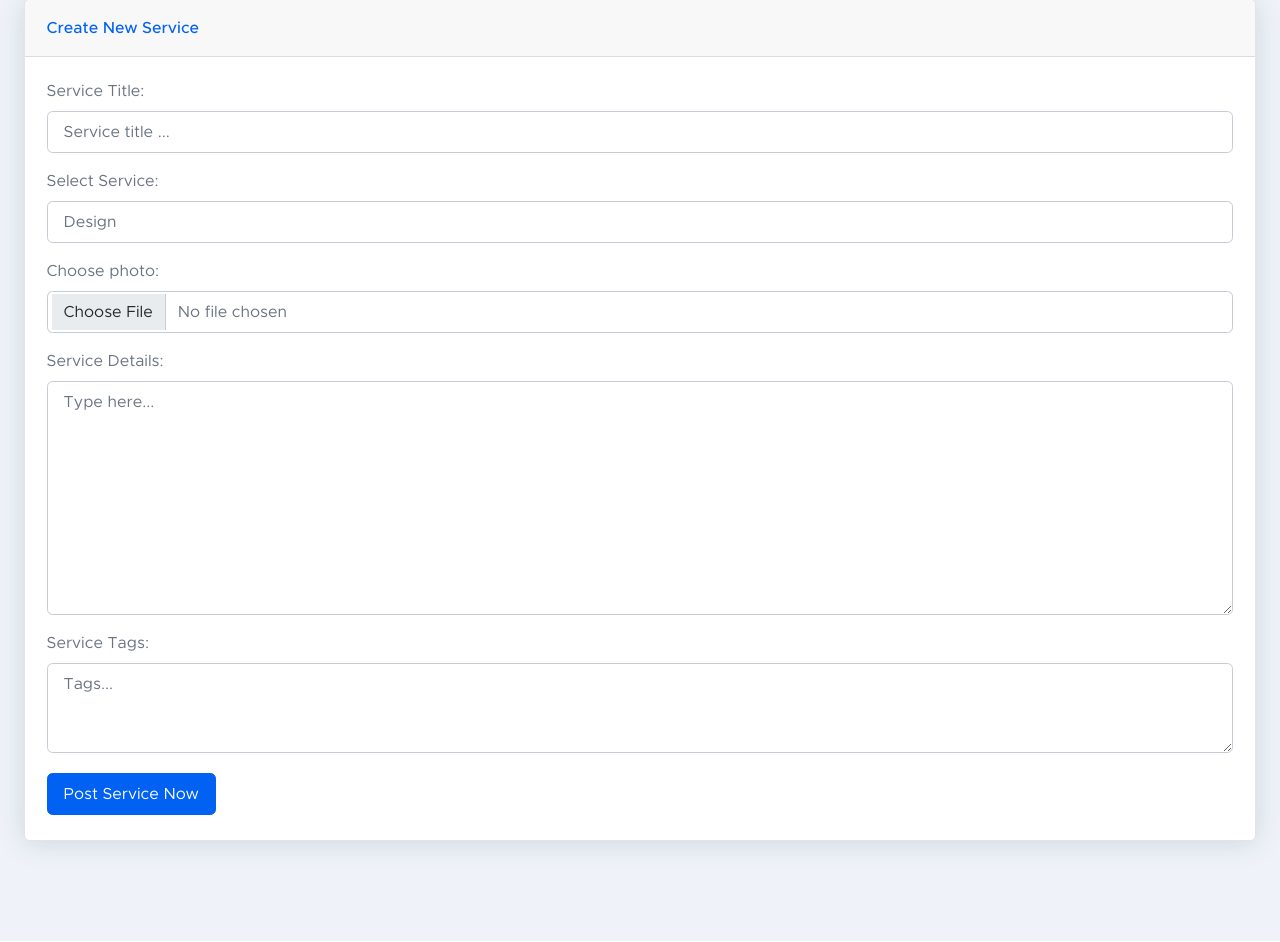
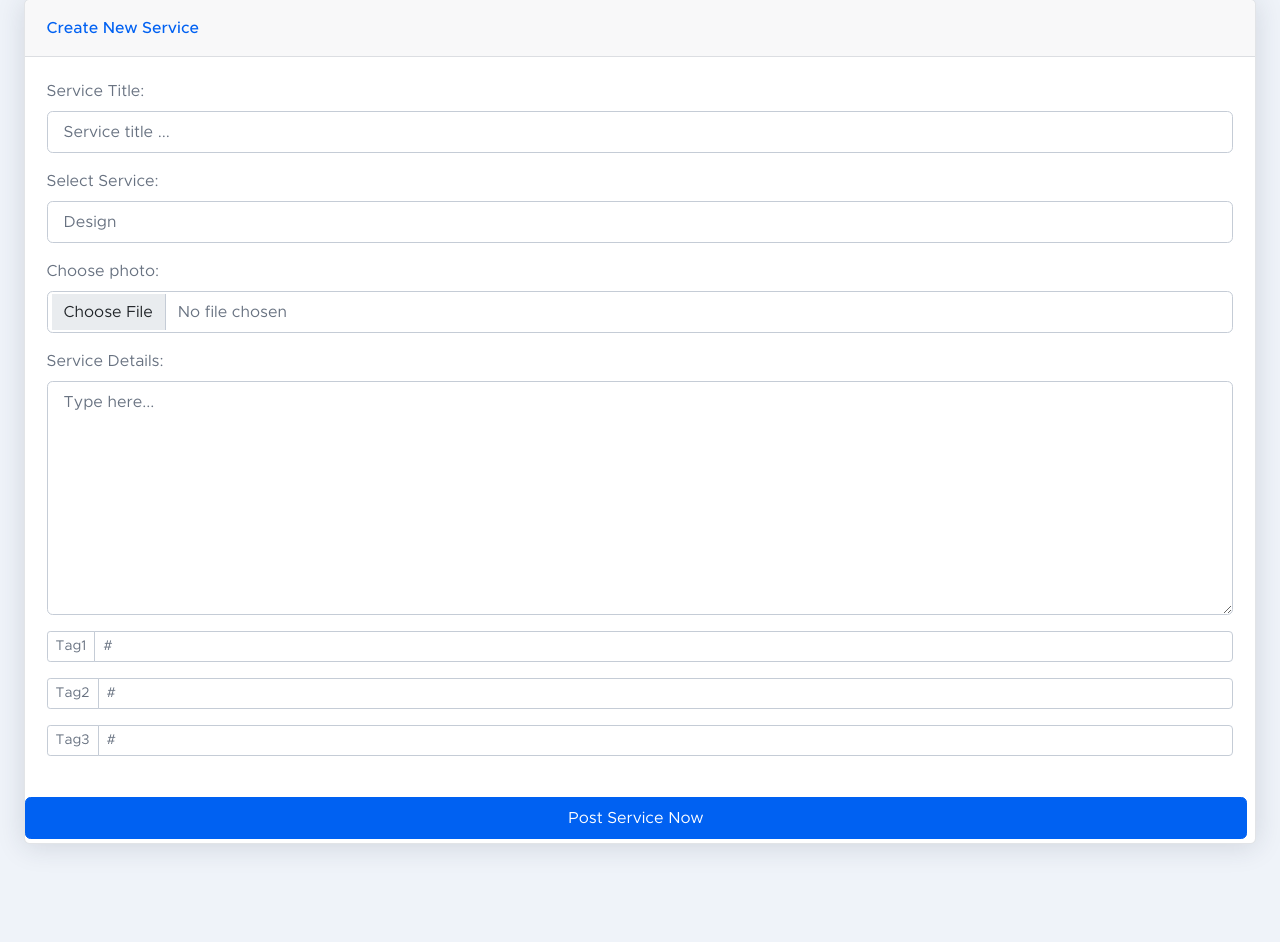
Before and after one commit to anasasha98/CODLY, a PHP site: page /add-services.php in a window 1280 px wide. Shown: the part 125-1067 px from the top of the page. Run offline with PHP 8.4, Linux system fonts and the light colour scheme; some libraries are stand-ins or nearby versions.

Commit message:
add tag text

```diff
--- a/add-services.php
+++ b/add-services.php
@@ -1,5 +1,3 @@
-
-
 <!DOCTYPE html>
 <html lang="en">
 
@@ -16,9 +14,7 @@
     <!-- <link href="assets/img/apple-touch-icon.png" rel="apple-touch-icon" /> -->
 
     <!-- Google Fonts -->
-    <link
-        href="https://fonts.googleapis.com/css?family=Open+Sans:300,300i,400,400i,600,600i,700,700i|Jost:300,300i,400,400i,500,500i,600,600i,700,700i|Poppins:300,300i,400,400i,500,500i,600,600i,700,700i"
-        rel="stylesheet" />
+    <link href="https://fonts.googleapis.com/css?family=Open+Sans:300,300i,400,400i,600,600i,700,700i|Jost:300,300i,400,400i,500,500i,600,600i,700,700i|Poppins:300,300i,400,400i,500,500i,600,600i,700,700i" rel="stylesheet" />
 
     <!-- Vendor CSS Files -->
     <link href="assets/vendor/aos/aos.css" rel="stylesheet" />
@@ -41,7 +37,7 @@
     <link href="assets/css/features.css" rel="stylesheet" />
 </head>
 
-<body >
+<body>
 
     <!-- ======= Header ======= -->
     <header id="header" class="fixed-top header-inner-pages">
@@ -115,10 +111,18 @@
                             <label for="post-content">Service Details:</label>
                             <textarea class="form-control" placeholder="Type here..." id="post-content" rows="9"></textarea>
                         </div>
-
-                                    <div class="form-group">
-                                        <label for="post-tags">Service Tags:</label>
-                                        <textarea class="form-control" placeholder="Tags..." id="post-tags" rows="3"></textarea>
+                        <div class="input-group input-group-sm mb-3">
+                            <span class="input-group-text" id="inputGroup-sizing-sm">Tag1</span>
+                            <input type="text" class="form-control" value='#'>
+                        </div>
+                        <div class="input-group input-group-sm mb-3">
+                            <span class="input-group-text" id="inputGroup-sizing-sm">Tag2</span>
+                            <input type="text" class="form-control" value='#'>
+                        </div>
+                        <div class="input-group input-group-sm mb-3">
+                            <span class="input-group-text" id="inputGroup-sizing-sm">Tag3</span>
+                            <input type="text" class="form-control" value='#'>
+                        </div>
                 </div>
                 <button class="btn btn-primary mr-2 my-1" type="button">Post Service Now</button>
                 </form>
@@ -205,8 +209,7 @@
     <!-- End Footer -->
 
     <div id="preloader"></div>
-    <a href="#" class="back-to-top d-flex align-items-center justify-content-center"><i
-            class="bi bi-arrow-up-short"></i></a>
+    <a href="#" class="back-to-top d-flex align-items-center justify-content-center"><i class="bi bi-arrow-up-short"></i></a>
 
     <!-- Vendor JS Files -->
     <script src="assets/vendor/aos/aos.js"></script>
```
Lines whose indentation alone changed are shown as unchanged.
